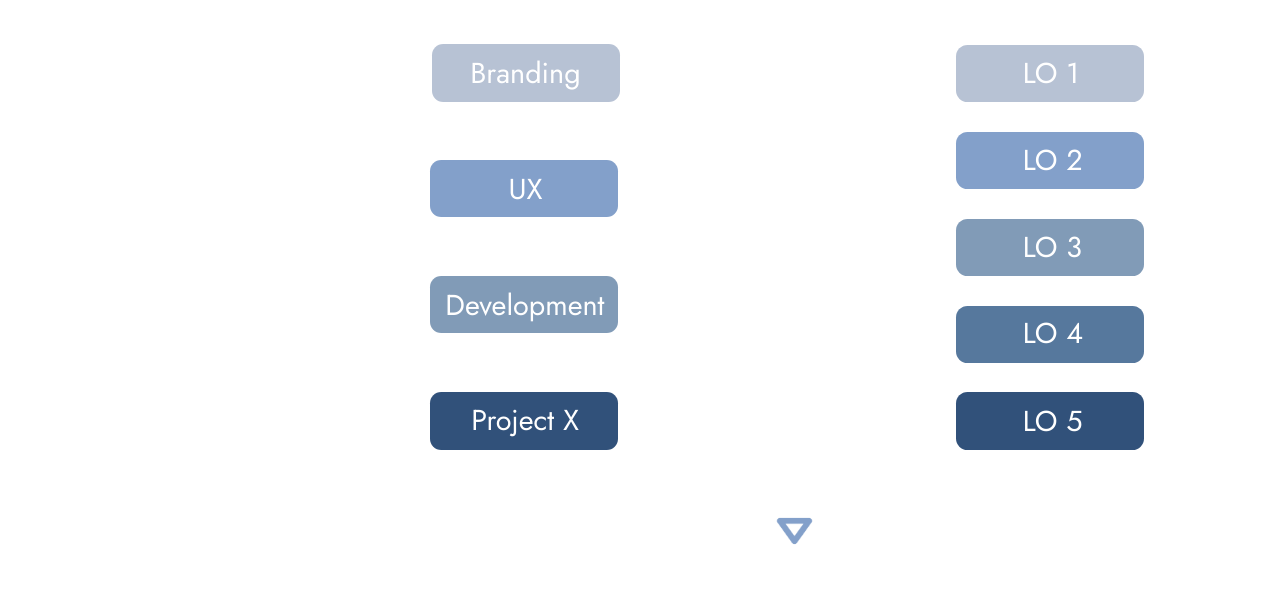
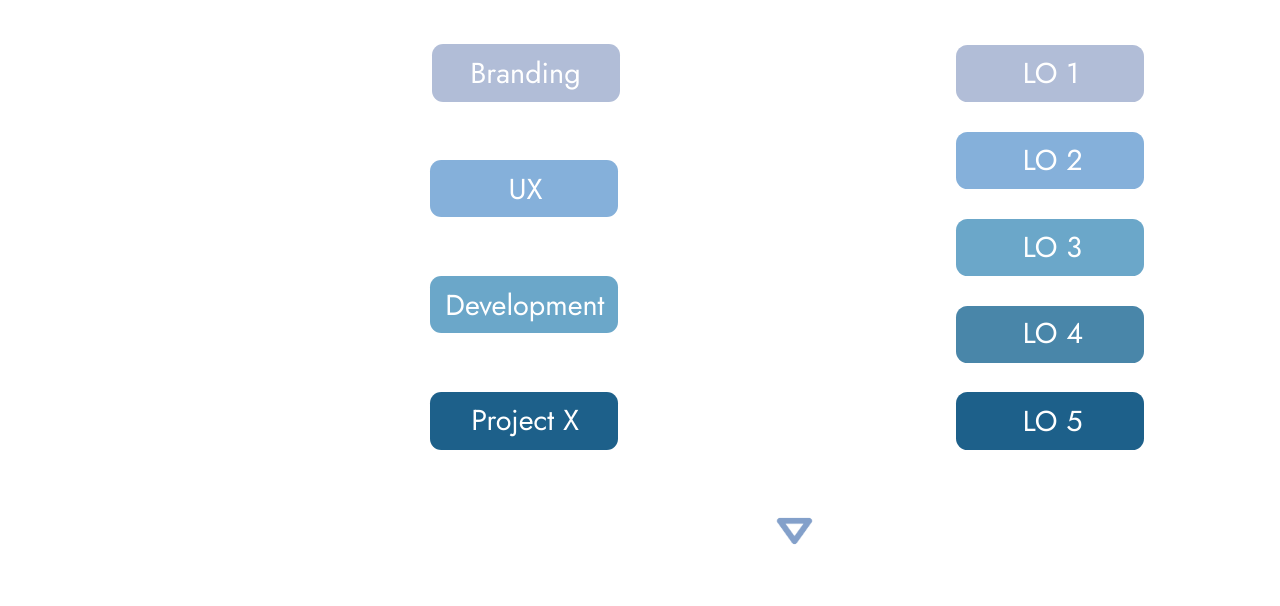
Before and after one commit to MaksymFeniuk/portfolio-2.0, a plain HTML site: page index.html in a window 1280 px wide. Shown: the part 980-1586 px from the top of the page. Drawn offline with Linux system fonts and the light colour scheme.

Commit message:
changed colors of the buttons

```diff
--- a/css/styles.css
+++ b/css/styles.css
@@ -75,7 +75,7 @@ body {
     top: 128vh;
     left: 54vh;
     border-radius: 1.4vh;
-    background-color: #b7c2d4;
+    background-color: #B1BDD7;
     width: 23.5vh;
     height: 7.2vh;
 }
@@ -84,7 +84,7 @@ body {
     top: 142.5vh;
     left: 53.7vh;
     border-radius: 1.4vh;
-    background-color: #83a0ca;
+    background-color: #85B0DA;
     width: 23.5vh;
     height: 7.16vh;
 }
@@ -93,7 +93,7 @@ body {
     top: 156.99vh;
     left: 53.76vh;
     border-radius: 1.4vh;
-    background-color: #819bb7;
+    background-color: #6BA7C9;
     width: 23.53vh;
     height: 7.17vh;
 }
@@ -102,7 +102,7 @@ body {
     top: 171.56vh;
     left: 53.76vh;
     border-radius: 1.4vh;
-    background-color: #31517a;
+    background-color: #1D608A;
     width: 23.53vh;
     height: 7.17vh;
 }
@@ -132,7 +132,7 @@ body {
     top: 128.07vh;
     left: 119.47vh;
     border-radius: 1.433vh;
-    background-color: #b7c2d4;
+    background-color: #B1BDD7;
     width: 23.536vh;
     height: 7.168vh;
 }
@@ -141,7 +141,7 @@ body {
     top: 138.948vh;
     left: 119.47vh;
     border-radius: 1.433vh;
-    background-color: #83a0ca;
+    background-color: #85B0DA;
     width: 23.536vh;
     height: 7.168vh;
 }
@@ -150,7 +150,7 @@ body {
     top: 149.82vh;
     left: 119.47vh;
     border-radius: 1.433vh;
-    background-color: #819bb7;
+    background-color: #6BA7C9;
     width: 23.536vh;
     height: 7.168vh;
 }
@@ -159,7 +159,7 @@ body {
     top: 160.69vh;
     left: 119.47vh;
     border-radius: 1.433vh;
-    background-color: #56789d;
+    background-color: #4986A9;
     width: 23.536vh;
     height: 7.168vh;
 }
@@ -168,7 +168,7 @@ body {
     top: 171.56vh;
     left: 119.47vh;
     border-radius: 1.433vh;
-    background-color: #31517a;
+    background-color: #1D608A;
     width: 23.536vh;
     height: 7.168vh;
 }
```
